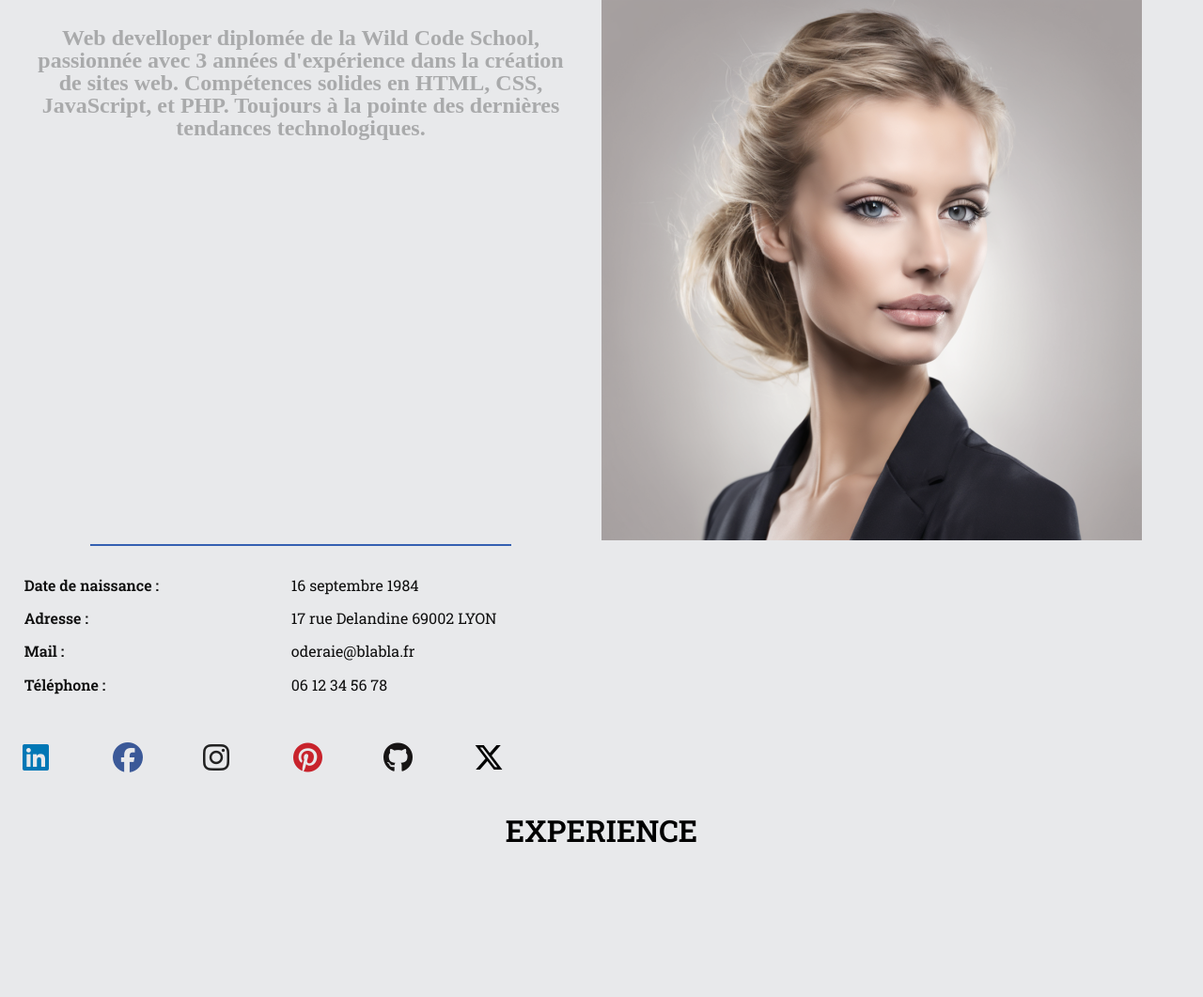
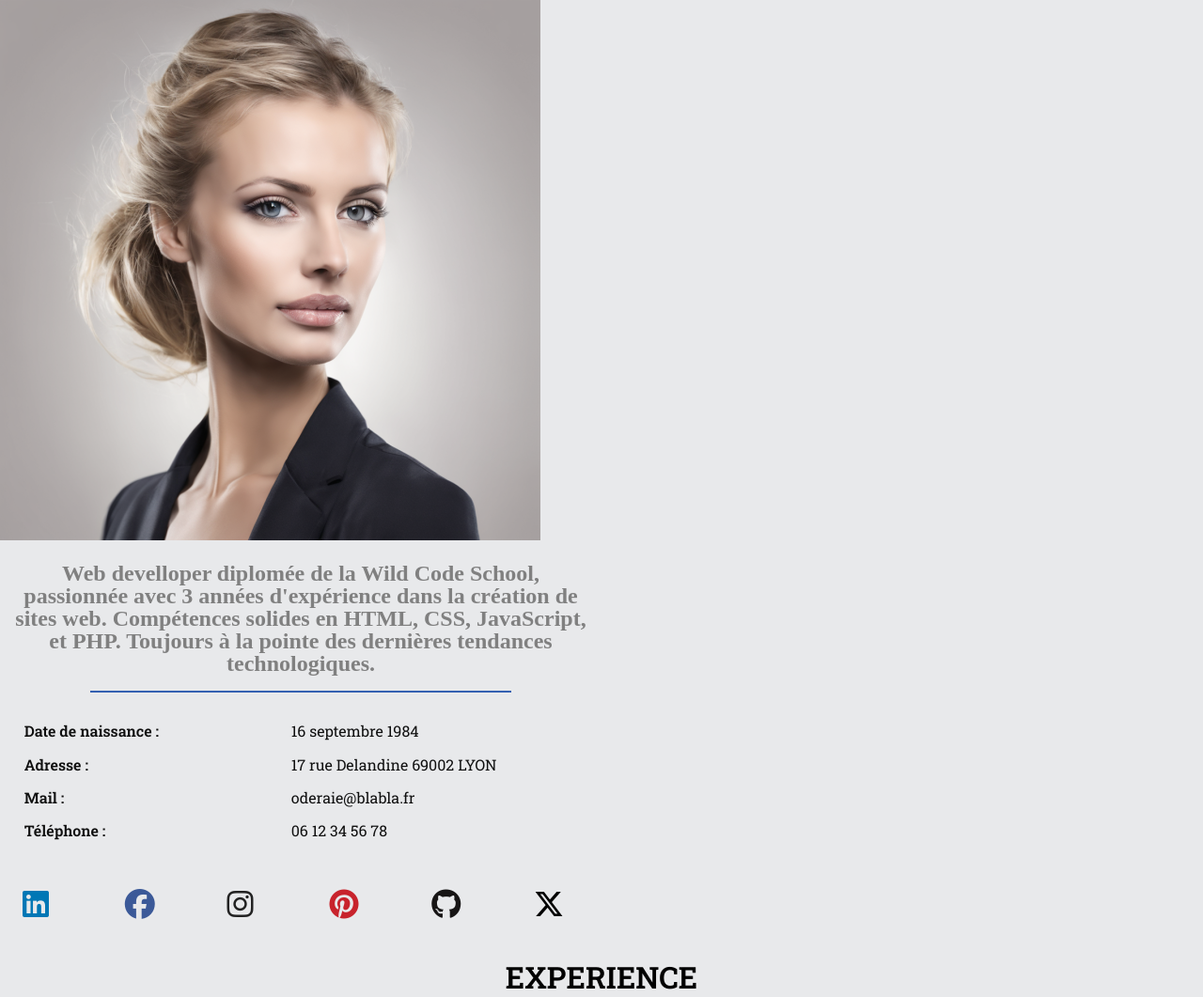
Before and after one commit to victorzanotelli/projet1, a PHP site: page /index.html in a window 1280 px wide. Shown: the whole page at 94% size. Before the commit the page ends 897 px from the top, so only its background shows below. Run offline with PHP 8.4, Linux system fonts and the light colour scheme; some libraries are stand-ins or nearby versions.

Commit message:
placeement bouton, correction faute, ajout odile en desktop, placement formation au bon endroit, changement couleur info

```diff
--- a/data.php
+++ b/data.php
@@ -1,14 +1,14 @@
 <?php
 $experience = [
     [
-        'job' => 'Devellopeur Web Full Stack - JS, PHP',
+        'job' => 'Developpeuse Web Full Stack - JS, PHP',
         'company' => 'CBD',
         'city' => 'Lyon, France',
         'date' => 'depuis Septembre 2022',
         'whatIdo' => 'Lorem ipsum dolor sit amet consectetur adipisicing elit. Animi eos mollitia temporibus, autem in expedita. Delectus magnam eos molestias illo quaerat. Amet enim doloribus non!',
     ],
     [
-        'job' => 'Devellopeur Web Front-End Senior - JS',
+        'job' => 'Developpeuse Web Front-End Senior - JS',
         'company' => 'MOF',
         'city' => 'Lyon, France',
         'date' => 'Février 2021 - Septembre 2022',
@@ -40,7 +40,7 @@ $formations = [
         'title' => 'Bachelor Commerce International',
         'school' => 'IDRAC',
         'city' => 'Lyon | France',
-        'date' => 'FSeptembre 2015 - Juin 2018'
+        'date' => 'Septembre 2015 - Juin 2018'
     ],
 ];
 $references = [
--- a/index.css
+++ b/index.css
@@ -91,6 +91,13 @@ body {
     grid-auto-rows: minmax(10px, auto)
 }
 
+.description h1 {
+display: none;
+}
+
+.description h2 {
+display: none;
+}
 .info {
     display: grid;
     width: 95%;
@@ -98,7 +105,7 @@ body {
     font-family: var(--font_text);
     text-align: center;
     font-size: 1.5rem;
-    color: rgba(42, 42, 42, 0.33);
+    color: grey;
     font-style: normal;
     font-weight: var(--font-weight-title);
     line-height: 125%;
@@ -135,7 +142,7 @@ div p {
     line-height: 1.5rem;
 }
 
-.Odile {
+.odile_picture {
     width: 100%;
     height: auto;
 }
@@ -143,6 +150,8 @@ div p {
 .logo {
     display: grid;
     grid-template-columns: repeat(auto-fill, 15%);
+    gap: 2%;
+    align-self: center;
 }
 
 .fa-brands {
@@ -181,6 +190,7 @@ div p {
     height: auto;
     flex-direction: column;
     justify-content: center;
+    position: relative;
 }
 
 h2 {
@@ -238,7 +248,6 @@ h2 {
     padding: 30px;
     display: grid;
     grid-template-columns: repeat(40, 1fr);
-    grid-template-rows:  repeat(4, 1fr);
     font-weight: bold;
 }
 
@@ -251,7 +260,6 @@ h2 {
 
 .references {
     flex: 0 0 100%;
-    margin: 1rem;
     padding: 10px;
     box-sizing: border-box;
     display: none;
@@ -272,14 +280,26 @@ h2 {
 }
 
 .prev-button,
-.next-button, .next-buttonR,.prev-buttonR, .prev-buttonF, .next-buttonF  {
+.next-button, .next-buttonR,.prev-buttonR, .prev-buttonF, .next-buttonF {
     display: flex;
     padding: 5px 10px;
-    background-color: var(--fond-de-cite);
+    background-color: transparent;
     color: var(--color-nav-bar);
     border: none;
     cursor: pointer;
     margin: 0 5px;
+    font-size: 1rem;
+    position: absolute;
+    top: 50%;
+    transform: translateY(-50%);
+}
+
+.prev-button, .prev-buttonF, .prev-buttonR {
+    left: 0;
+}
+
+.next-button, .next-buttonF, .next-buttonR {
+    right: 0;
 }
 .skill {
     grid-column: 1 /12;
@@ -552,6 +572,7 @@ img {
 .slide-img img {
     width: 100%;
     height: 300px;
+    object-fit: cover;
 }
 
 .slide-img figcaption{
@@ -612,35 +633,52 @@ img {
         grid-template-columns: 1fr 1fr;
     }
 
+    .description h1 {
+        display: grid;
+        font-family: var(--font-title);
+        font-weight: var(--font-weight-title);
+        grid-column: 1 2;
+        grid-row: 1 2;
+        text-align: center;
+        }
+
+        .description h2 {
+        display: grid;
+        grid-column: 1 2;
+        grid-row: 2 3;
+        margin-top: 0;
+        }
+
     .info {
         display: grid;
         grid-column-start: 1;
         grid-column-end: 2;
-        grid-row-start: 1;
-        grid-row-end: 2;
+        grid-row-start: 3;
+        grid-row-end: 4;
         width: auto;
+        padding: 0;
     }
 
     .line {
         grid-column-start: 1;
         grid-column-end: 2;
-        grid-row-start: 2;
-        grid-row-end: 3;
+        grid-row-start: 4;
+        grid-row-end: 5;
     }
 
     .contact {
         grid-column-start: 1;
         grid-column-end: 2;
-        grid-row-start: 3;
-        grid-row-end: 4;
+        grid-row-start: 5;
+        grid-row-end: 6;
     }
 
-    .Odile {
+    .odile_picture {
         display: grid;
         grid-column-start: 2;
         grid-column-end: 3;
         grid-row-start: 1;
-        grid-row-end: 5;
+        grid-row-end: 7;
         border-radius: 0 50%;
         box-shadow: 0px 4px 4px 0px rgba(0, 0, 0, 0.25);
         height: auto;
@@ -649,8 +687,8 @@ img {
     .logo {
         grid-column-start: 1;
         grid-column-end: 2;
-        grid-row-start: 4;
-        grid-row-end: 5;
+        grid-row-start: 6;
+        grid-row-end: 7;
     }
 
     .fa-brands {
@@ -666,7 +704,6 @@ img {
     .whatIDo {
         display: flex;
     }
-
 }
 
 /*-------------------------------------------------Portfolio-----------------------------------------------------------*/
```
Also changed, not shown: index.php (+40 -33 lines).
